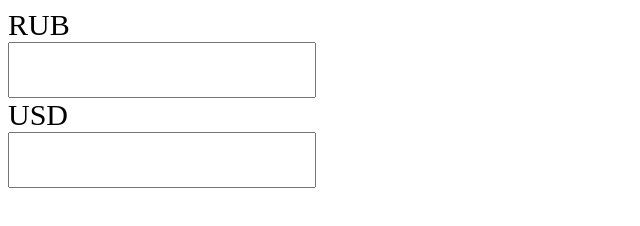
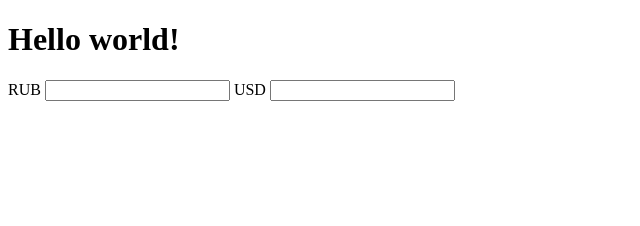
Before and after one commit to tooman86/project, a plain HTML site: page index.html in a window 1280 px wide. Shown: the whole page, without its empty margins (0-640 px from the left). Drawn offline with Linux system fonts and the light colour scheme.

Commit message:
second commit

```diff
--- a/index.html
+++ b/index.html
@@ -5,17 +5,7 @@
     <meta name="viewport" content="width=device-width, initial-scale=1.0">
     <meta http-equiv="X-UA-Compatible" content="ie=edge">
     <title>Calc</title>
-    <style>
-        label {
-            display: block;
-            font-size: 30px;
-        }
-        input {
-            width: 300px;
-            height: 50px;
-            font-size: 30px;
-        }
-    </style>
+    <h1>Hello world!</h1>
 </head>
 <body>
     <label for="rub">RUB</label>
```
